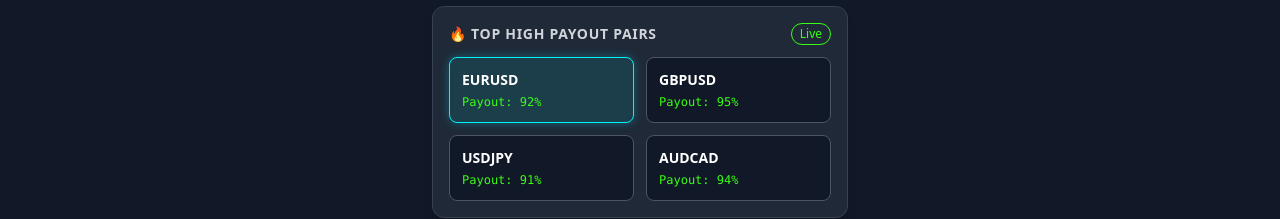
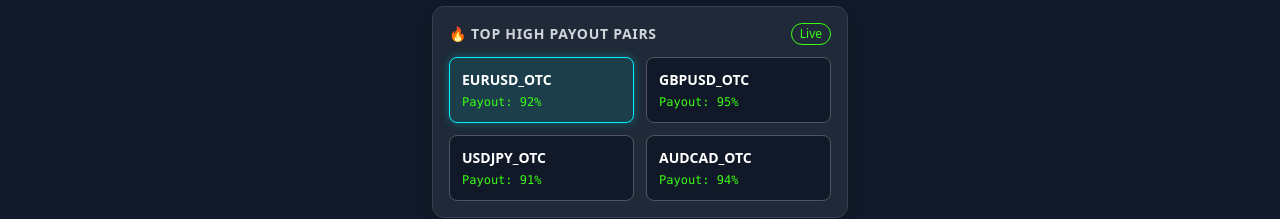
Before and after one commit to yalamandachilaka33-png/treading_app, a React (Vite) app in the folder frontend/: page / in a window 1280 px wide. Shown: the part 514-733 px from the top of the page. Built offline with nearby package versions, Linux system fonts and the light colour scheme; no server answers.

Commit message:
Enhance comments for clarity in App.jsx

```diff
--- a/frontend/src/App.jsx
+++ b/frontend/src/App.jsx
@@ -27,7 +27,7 @@ function App() {
   const [timeLeft, setTimeLeft] = useState(TFS[tf]);
   const [liveData, setLiveData] = useState({ price: 0, volume: 0 });
 
-  // 1. Timer Sync
+  // 1. Timer Sync (Real Market Time)
   useEffect(() => {
     const tick = () => {
       const now = new Date();
@@ -40,7 +40,7 @@ function App() {
     return () => clearInterval(interval);
   }, [tf]);
 
-  // 2. WebSocket for Live Price
+  // 2. WebSocket for Live Price & Volume
   useEffect(() => {
     const ws = new WebSocket(`${WS_URL}?asset=${asset}`);
     ws.onmessage = (event) => {
@@ -71,6 +71,7 @@ function App() {
     return `${m}:${s < 10 ? '0' : ''}${s}`;
   };
 
+  // Calculate exact entry time in IST
   const getEntryTime = () => {
     const now = new Date();
     const nextCandle = new Date(now.getTime() + (timeLeft * 1000));
@@ -99,7 +100,7 @@ function App() {
 
       <main className="p-4 max-w-md mx-auto space-y-6 mt-4">
 
-        {/* Live Price */}
+        {/* Live Price & Volume */}
         <div className="bg-gray-800 p-4 rounded-xl border border-gray-700 shadow-lg flex justify-between items-center">
           <div>
             <div className="text-xs text-gray-400 mb-1">LIVE PRICE ({asset})</div>
@@ -111,7 +112,7 @@ function App() {
           </div>
         </div>
 
-        {/* Asset & Timeframe */}
+        {/* Asset & Timeframe Selection */}
         <div className="bg-gray-800 p-4 rounded-xl border border-gray-700 shadow-lg space-y-4">
           <select value={asset} onChange={(e) => setAsset(e.target.value)} className="bg-gray-900 text-neonblue font-bold text-lg p-2 rounded border border-gray-600 outline-none w-full">
             {PAIRS.map(p => <option key={p} value={p}>{p}</option>)}
@@ -127,6 +128,7 @@ function App() {
 
         {/* Signal Generator */}
         <div className="bg-gray-800 p-6 rounded-xl border border-gray-700 shadow-lg text-center relative overflow-hidden">
+
           <button
             onClick={generateSignal}
             disabled={loading}
@@ -168,11 +170,14 @@ function App() {
                 </div>
               </div>
 
-              <div className="grid grid-cols-2 gap-2 text-xs text-left bg-black/30 p-2 rounded">
+              <div className="grid grid-cols-2 gap-2 text-xs text-left bg-black/30 p-2 rounded mb-2">
                 <div>RSI: {res.indicators?.RSI}</div>
                 <div>MACD: {res.indicators?.MACD_Trend}</div>
                 <div>Struct: {res.indicators?.Structure_Tags}</div>
                 <div>Pattern: {res.indicators?.Candle_Wicks}</div>
+              </div>
+              <div className="text-[10px] text-neonblue bg-black/20 p-2 rounded">
+                Fib: {res.indicators?.Fib_Level}
               </div>
             </div>
           )}
@@ -195,7 +200,7 @@ function App() {
                     : 'bg-gray-900 border-gray-600 hover:border-gray-400'
                 }`}
               >
-                <div className="text-sm font-bold text-white mb-1">{item.pair.replace('_otc', '')}</div>
+                <div className="text-sm font-bold text-white mb-1">{item.pair.replace('_otc', '_OTC')}</div>
                 <div className="text-xs text-neongreen font-mono">Payout: {item.payout}</div>
               </div>
             ))}
```
